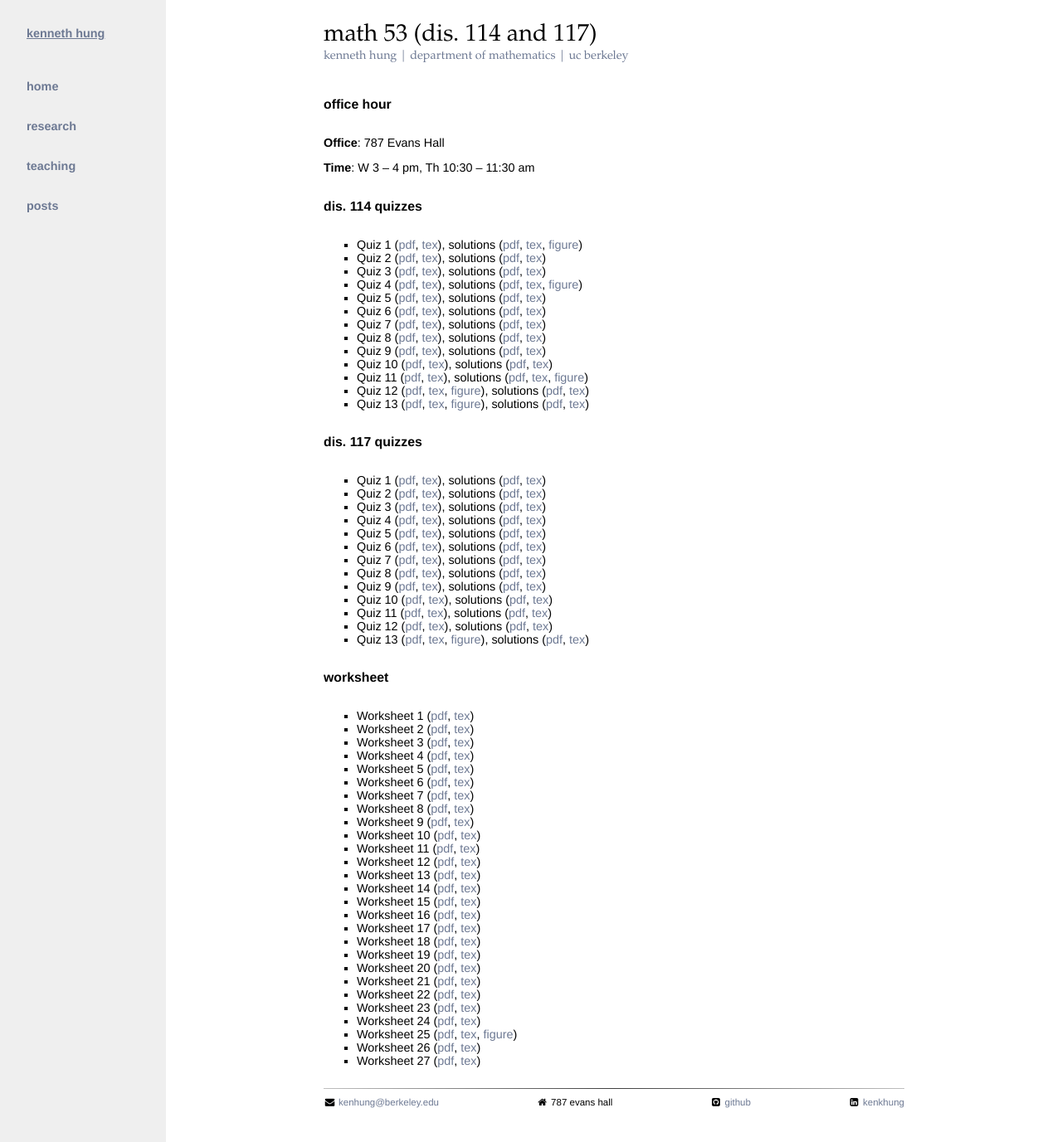
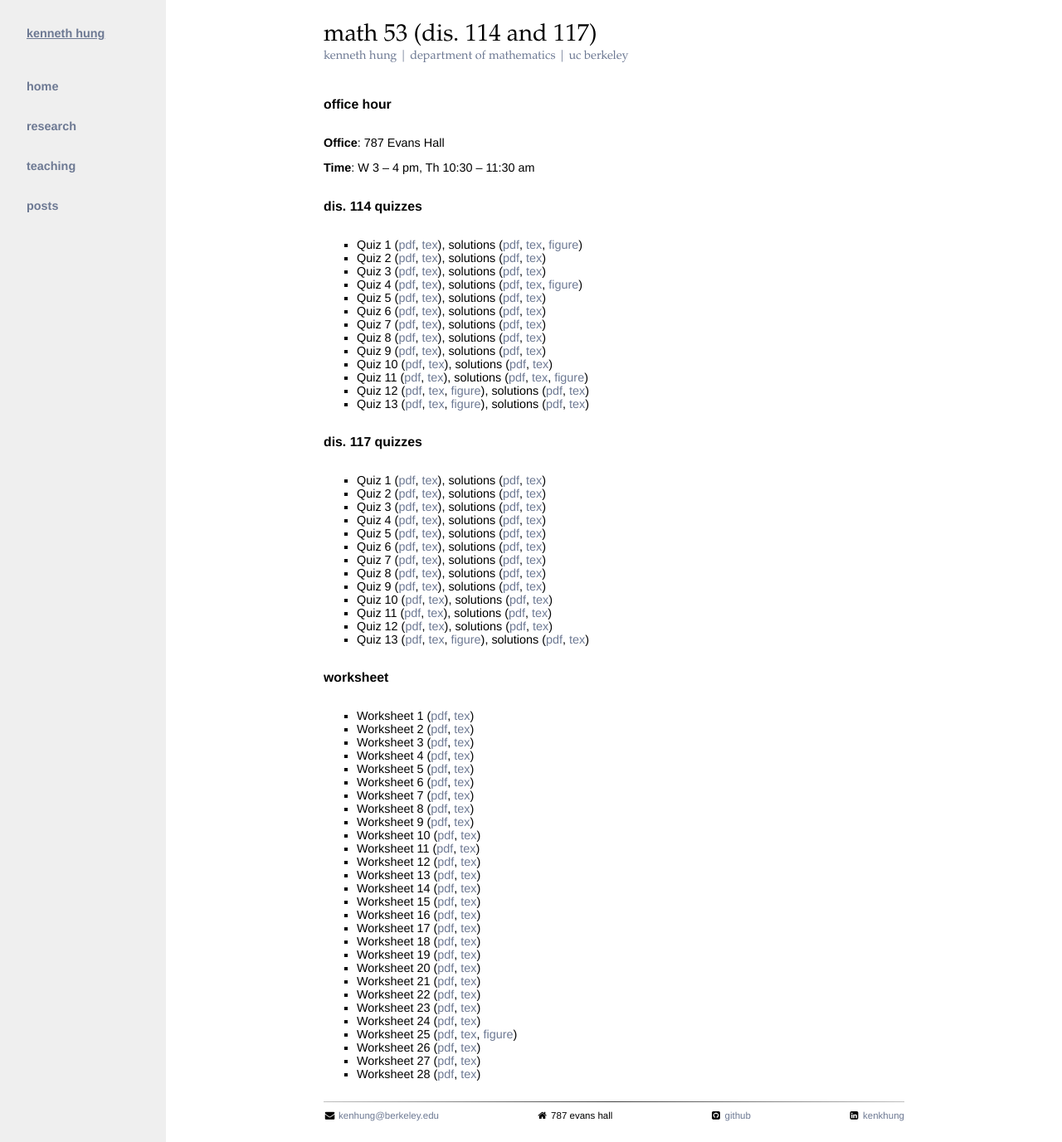
Before and after one commit to yiqunchen/kenhungkk.github.io, a Jekyll site: the page built from courses/math053/index.md, in a window 1280 px wide and 1377 px high. Shown: the whole window at 83% size. Built offline with Jekyll 4.4.1, drawn with Linux system fonts in a browser that asks for light colours; nearby versions of some CDN libraries.

Commit message:
worksheet 28 for math053

```diff
--- a/courses/math053/index.md
+++ b/courses/math053/index.md
@@ -69,3 +69,4 @@ title: Math 53 (Dis. 114 and 117)
 - Worksheet 25 ([pdf](worksheet25.pdf), [tex](worksheet25.tex), [figure](quiz12dis114pic.png))
 - Worksheet 26 ([pdf](worksheet26.pdf), [tex](worksheet26.tex))
 - Worksheet 27 ([pdf](worksheet27.pdf), [tex](worksheet27.tex))
+- Worksheet 28 ([pdf](worksheet28.pdf), [tex](worksheet28.tex))
```
Also changed, not shown: 2 other files.
